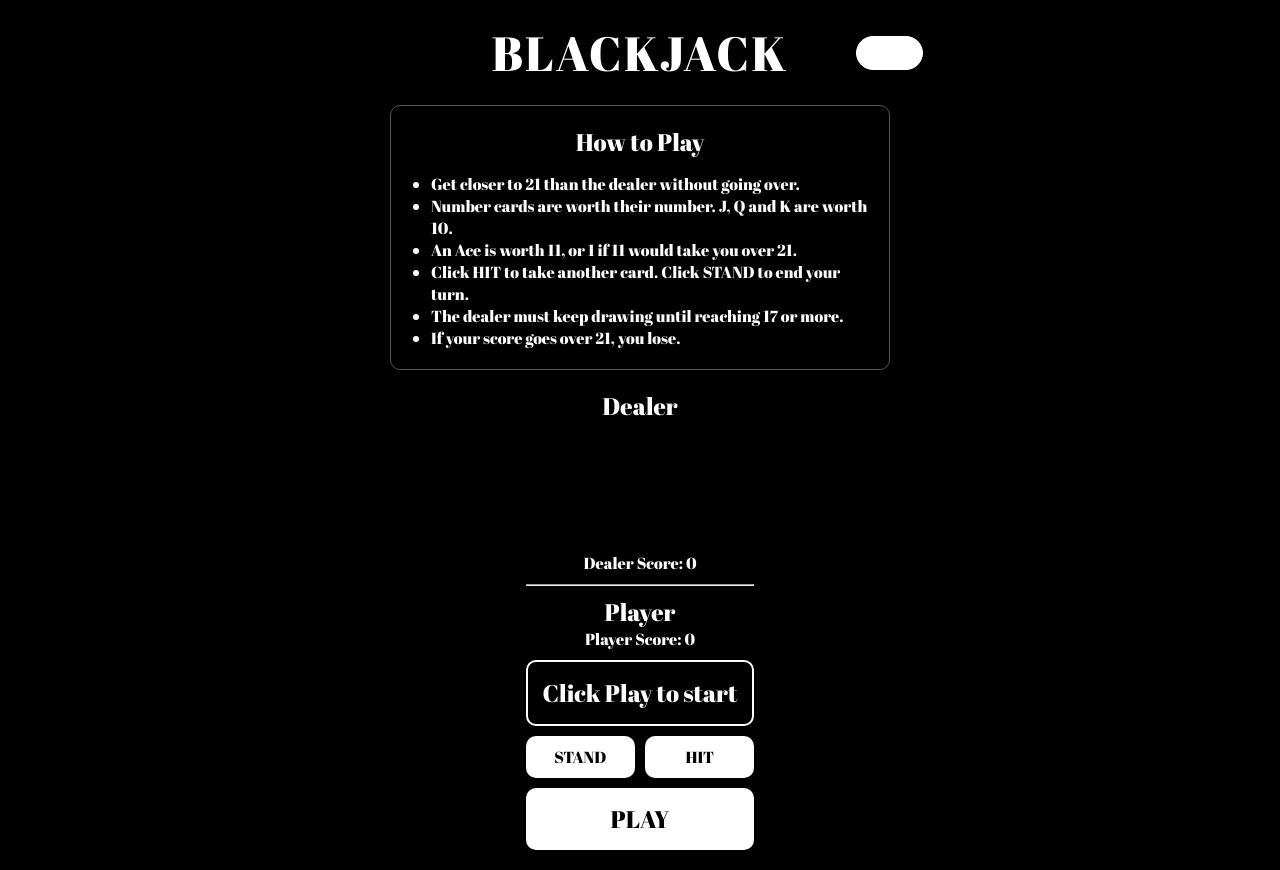
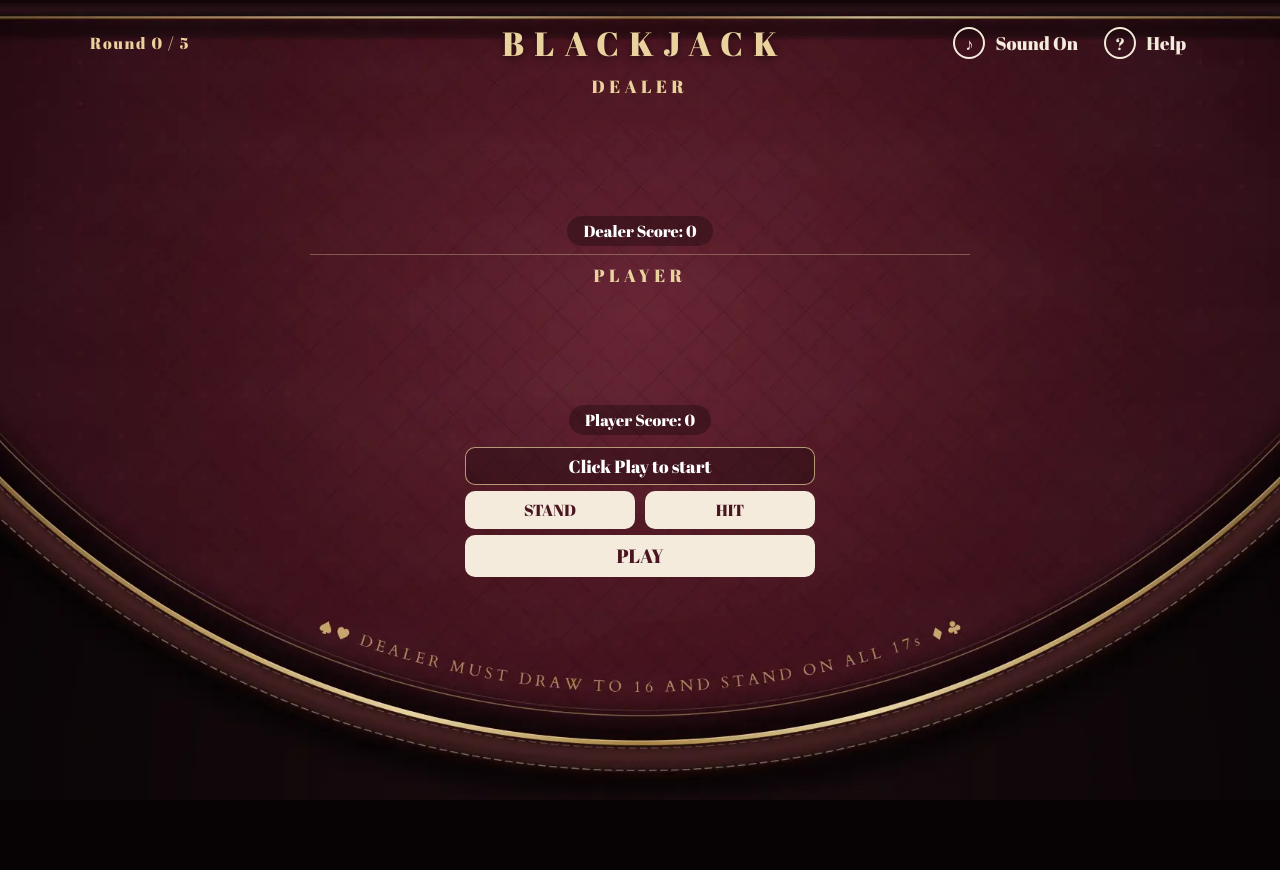
Before and after one commit to ryuujinsei/BLACKJACK-GAME, a plain HTML site: page index.html in a window 1280 px wide. After the commit the page ends 800 px from the top, so only its background shows below. Drawn offline with Linux system fonts and the light colour scheme.

Commit message:
I could have done more

```diff
--- a/css/style.css
+++ b/css/style.css
@@ -4,20 +4,18 @@
     box-sizing: border-box;
 }
 
-header {
+/* ---------- Page / board ---------- */
+body {
+    background: #070304 url("../assets/board/table.webp") center bottom / cover no-repeat;
+    color: white;
+    text-align: center;
+    font-family: "Abril Fatface", serif;
     display: flex;
+    flex-direction: column;
     align-items: center;
-    width: 100%;
-    max-width: 700px;
-}
-
-header h1 {
-    font-size: 3rem;
-    letter-spacing: 2px;
-}
-
-.full-width {
-    flex: 1;
+    gap: 14px;
+    padding: 36px 24px 0;
+    min-height: 100vh;
 }
 
 h1 {
@@ -28,32 +26,45 @@ h2 {
     font-weight: normal;
 }
 
-.help-box {
-    text-align: right;
+/* ---------- Header: title + help ---------- */
+header {
+    display: flex;
+    align-items: center;
+    width: 100%;
+    max-width: 1100px;
 }
 
-
-body {
-    background-color: black;
-    color: white;
-    text-align: center;
-    font-family: "Abril Fatface", serif;
-    display: flex;
-    flex-direction: column;
-    align-items: center;
-    gap: 20px;
-    padding: 20px;
+.full-width {
+    flex: 1;
 }
 
-hr {
-    width: 100%;
+#round-info {
+    text-align: left;
+    color: #E9D29D;
+    letter-spacing: 0.1em;
 }
 
+header h1 {
+    font-size: 2.6rem;
+    letter-spacing: 0.3em;
+    padding-left: 0.3em;
+    color: #E9D29D;
+    text-shadow: 0 2px 8px rgba(0, 0, 0, 0.5);
+}
+
+.help-box {
+    position: relative;
+    display: flex;
+    justify-content: flex-end;
+    gap: 18px;
+}
+
+/* ---------- Buttons ---------- */
 button {
     font-family: inherit;
     font-size: 1rem;
-    background-color: white;
-    color: black;
+    background-color: #F4EBDD;
+    color: #4A1420;
     border: none;
     cursor: pointer;
     border-radius: 10px;
@@ -61,68 +72,129 @@ button {
 }
 
 button:hover {
-    background-color: gray;
+    background-color: #E9D29D;
 }
 
 button:disabled {
-    background-color: gray;
+    background-color: rgba(244, 235, 221, 0.35);
+    color: rgba(74, 20, 32, 0.6);
+    cursor: default;
 }
 
-#play-btn {
-    width: 100%;
-    font-size: 1.5rem;
-    padding: 15px;
+#help-btn,
+#sound-btn {
+    display: flex;
+    align-items: center;
+    gap: 10px;
+    background-color: transparent;
+    color: #F4EBDD;
+    border-radius: 20px;
+    padding: 6px 4px;
+    font-size: 1.15rem;
 }
 
-#help-btn {
-    color: white;
-    border: 1px solid white;
-    border-radius: 20px;
-    padding: 5px 15px;
+.help-icon {
+    width: 32px;
+    height: 32px;
+    border: 2px solid currentColor;
+    border-radius: 50%;
+    display: flex;
+    align-items: center;
+    justify-content: center;
+    font-size: 1.05rem;
 }
 
-#help-btn:hover {
-    background-color: darkgray;
+#help-btn:hover,
+#sound-btn:hover {
+    background-color: transparent;
+    color: #E9D29D;
 }
 
-#instructions {
-    border: 1px solid #555;
-    border-radius: 10px;
-    padding: 20px;
-    max-width: 500px;
-    width: 100%;
+/* ---------- Help panel (opens under the Help button) ---------- */
+.instructions {
+    position: absolute;
+    top: calc(100% + 12px);
+    right: 0;
+    width: 360px;
+    z-index: 10;
+    text-align: left;
+    background-color: rgba(34, 8, 14, 0.96);
+    border: 1px solid rgba(233, 210, 157, 0.55);
+    border-radius: 12px;
+    padding: 20px 22px;
+    box-shadow: 0 12px 30px rgba(0, 0, 0, 0.5);
 }
 
-#instructions ul {
-    text-align: left;
-    padding-left: 20px;
-    margin-top: 15px;
+.instructions h2 {
+    color: #E9D29D;
+    font-size: 1.3rem;
 }
 
-#instruction li {
+.instructions ul {
+    padding-left: 20px;
+    margin-top: 12px;
+    font-family: Georgia, serif;
+    font-size: 0.95rem;
+    line-height: 1.45;
+}
+
+.instructions li {
     margin-bottom: 8px;
 }
 
+/* ---------- Dealer and player sections ---------- */
 main {
+    display: flex;
+    flex-direction: column;
+    align-items: center;
+    gap: 14px;
+    width: 100%;
+    max-width: 1100px;
+}
+
+.hand {
+    width: 100%;
     display: flex;
     flex-direction: column;
     align-items: center;
     gap: 10px;
 }
 
+.hand h2 {
+    font-size: 1.1rem;
+    letter-spacing: 0.25em;
+    text-transform: uppercase;
+    color: #E9D29D;
+}
+
+.hand p {
+    font-size: 1rem;
+    padding: 4px 16px;
+    border-radius: 999px;
+    background-color: rgba(0, 0, 0, 0.3);
+}
+
 .cards {
     display: flex;
     justify-content: center;
-    flex-wrap: wrap;
-    gap: 10px;
-    min-height: 130px;
-
+    gap: 12px;
+    min-height: 140px;
 }
 
 .cards img {
-    width: 90px;
+    width: 100px;
+    height: 140px;
+    border-radius: 8px;
+    box-shadow: 0 6px 16px rgba(0, 0, 0, 0.35);
 }
 
+hr {
+    width: 60%;
+    border: none;
+    border-top: 1px solid rgba(233, 210, 157, 0.35);
+}
+
+/* ---------- Message and controls ---------- */
 #controls {
     display: flex;
     flex-direction: column;
@@ -130,14 +202,16 @@ main {
     gap: 10px;
     width: 100%;
     max-width: 350px;
+    margin-top: 4px;
 }
 
 #message {
     width: 100%;
-    padding: 15px;
-    border: 2px solid white;
+    padding: 10px 15px;
+    border: 1.5px solid rgba(233, 210, 157, 0.7);
     border-radius: 10px;
-    font-size: 1.5rem;
+    background-color: rgba(0, 0, 0, 0.25);
+    font-size: 1.3rem;
 }
 
 .action-buttons {
@@ -149,3 +223,57 @@ main {
 .action-buttons button {
     flex: 1;
 }
+
+#play-btn {
+    width: 100%;
+    font-size: 1.4rem;
+    padding: 12px;
+}
+
+/* ---------- Shorter screens (e.g. 1366 x 768 laptops) ---------- */
+/* Makes everything a bit smaller so the controls stay above the printed text on the board */
+@media (max-height: 820px) {
+    body {
+        gap: 8px;
+        padding-top: 20px;
+    }
+
+    header h1 {
+        font-size: 2.1rem;
+    }
+
+    main {
+        gap: 8px;
+    }
+
+    .hand {
+        gap: 6px;
+    }
+
+    .cards {
+        min-height: 106px;
+    }
+
+    .cards img {
+        width: 76px;
+        height: 106px;
+    }
+
+    #controls {
+        gap: 6px;
+    }
+
+    #message {
+        padding: 6px 15px;
+        font-size: 1.1rem;
+    }
+
+    .action-buttons button {
+        padding: 8px 20px;
+    }
+
+    #play-btn {
+        font-size: 1.2rem;
+        padding: 8px;
+    }
+}
--- a/index.html
+++ b/index.html
@@ -4,6 +4,8 @@
     <meta charset="UTF-8">
     <meta name="viewport" content="width=device-width, initial-scale=1.0">
     <title>DRAKEN Casino</title>
+    <link rel="icon" href="./assets/icons/favicon-32.png" type="image/png" sizes="32x32">
+    <link rel="icon" href="./assets/icons/favicon.svg" type="image/svg+xml">
     <link rel="stylesheet" href="./css/style.css">
     <script src="./js/app.js" defer></script>
     <link rel="preconnect" href="https://fonts.googleapis.com">
@@ -13,11 +15,12 @@
 
 <body>
     <header>
-        <div class="full-width"></div>
+        <div class="full-width"><p id="round-info">Round 0 / 5</p></div>
         <div class="full-width"><h1>BLACKJACK</h1></div>
-        <div class="full-width"><button id="help-btn">Help</button></div>
-    </header>
-    <section id="instructions">
+        <div class="full-width help-box">
+            <button id="sound-btn"><span class="help-icon">&#9834;</span> <span id="sound-label">Sound On</span></button>
+            <button id="help-btn"><span class="help-icon">?</span> Help</button>
+            <section class="instructions" style="visibility: hidden;">
                 <h2>How to Play</h2>
                 <ul>
                     <li>Get closer to 21 than the dealer without going over.</li>
@@ -28,6 +31,8 @@
                     <li>If your score goes over 21, you lose.</li>
                 </ul>
             </section>
+        </div>
+    </header>
 
     <main>
         <section id="dealer-section" class="hand">
@@ -40,7 +45,7 @@
 
         <section id="player-section" class="hand">
             <h2>Player</h2>
-            <div id="player-cards" class="'cards"></div>
+            <div id="player-cards" class="cards"></div>
             <p id="player-score">Player Score: 0</p>
         </section>
 
@@ -51,7 +56,6 @@
                 <button id="hit-btn">HIT</button>
             </div>
             <button id="play-btn">PLAY</button>
-
         </div>
     </main>
 </body>
```
Also changed, not shown: js/app.js (+59 -10 lines), assets/board/table.svg, assets/board/table.webp (added), assets/icons/favicon-32.png (added), assets/icons/favicon.svg (added), 3 other files. Lines whose indentation alone changed are shown as unchanged.
